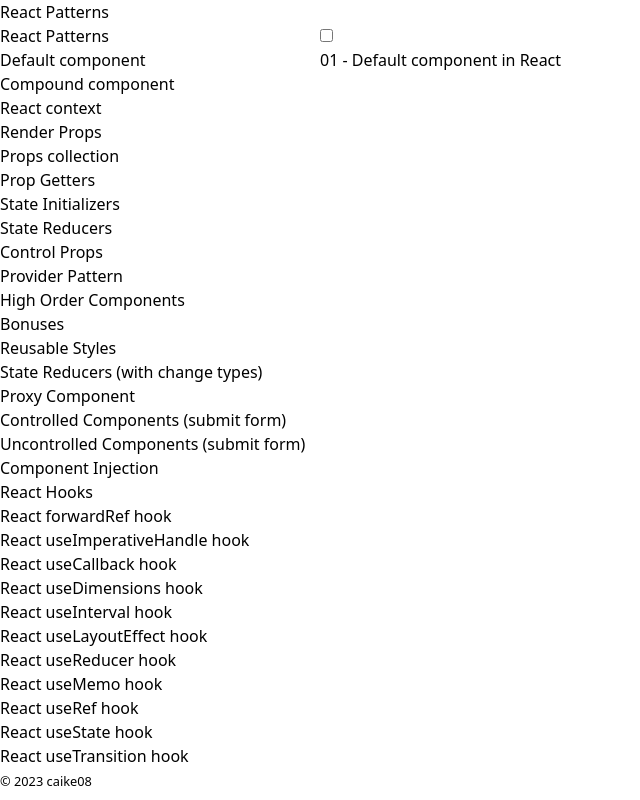
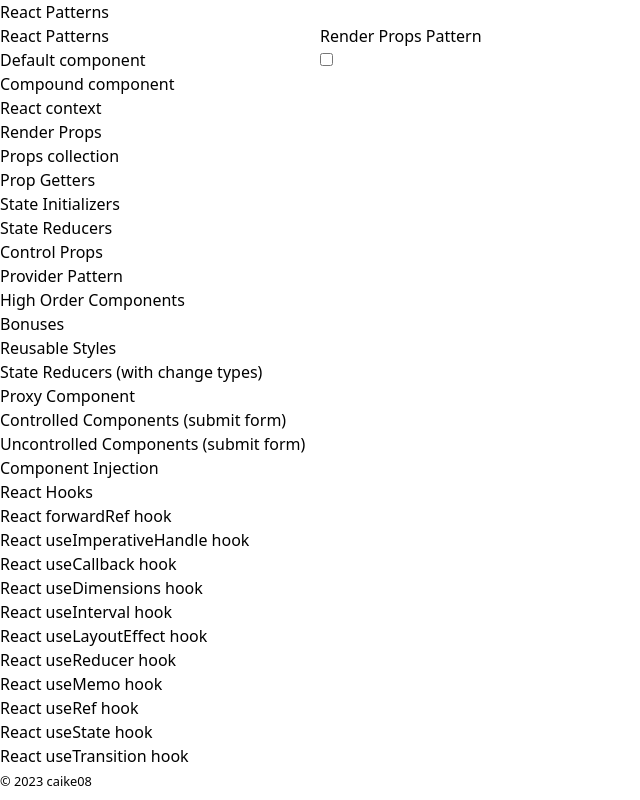
Before and after one commit to caike08/react-patterns, a React (Vite) app: page /4-render-props in a window 1280 px wide. Before the commit this address led to /1-default-component. Shown: the whole page, without its empty margins (0-640 px from the left). Built offline with nearby package versions, Linux system fonts and the light colour scheme.

Commit message:
created render props pattern page

```diff
--- a/src/App.tsx
+++ b/src/App.tsx
@@ -12,6 +12,7 @@
 import DefaultPage from './pages/Default/DefaultPage'
 import CompoundPage from './pages/Compound/CompoundPage'
 import ContextPage from './pages/Context/ContextPage'
+import RenderProps from './pages/RenderProps/RenderPropsPage'
 import NotFound from './components/NotFound/NotFound'
 
 const router = createBrowserRouter(
@@ -20,6 +21,7 @@
       <Route path='/1-default-component' element={<DefaultPage />} />
       <Route path='/2-compound-component' element={<CompoundPage />} />
       <Route path='/3-context-component' element={<ContextPage />} />
+      <Route path='/4-render-props' element={<RenderProps />} />
       <Route path='*' element={<NotFound />} />
     </Route>
   )
--- /dev/null
+++ b/src/pages/RenderProps/RenderPropsPage.tsx
@@ -0,0 +1,38 @@
+// render props pattern
+// Reference: https://flexiple.com/react/render-props-an-advanced-react-pattern
+import { ReactNode, useState } from 'react'
+
+import Switch from '../../components/Switch/Switch'
+
+interface ToggleProps {
+  children: ({ on, toggle }: { on: boolean, toggle: () => void }) => ReactNode
+}
+
+const Toggle = ({ children }: ToggleProps) => {
+  const [ on, setOn ] = useState<boolean>(false)
+  const toggle = () => setOn(!on)
+
+  // In a Class component, this would have been within render() method, thus the render props pattern.
+  return children({
+    on,
+    toggle,
+  })
+}
+
+// eslint-disable-next-line @typescript-eslint/no-explicit-any
+const RenderProps = (props: any) => {
+  return (
+    <>
+      <h1 className='text-2xl font-bold text-gray-700 mb-4'>Render Props Pattern</h1>
+      <Toggle {...props}>
+        {({ on, toggle }) => (
+          <>
+            <Switch on={on} onClick={toggle} />
+          </>
+        )}
+      </Toggle>
+    </>
+  )
+}
+
+export default RenderProps
```
